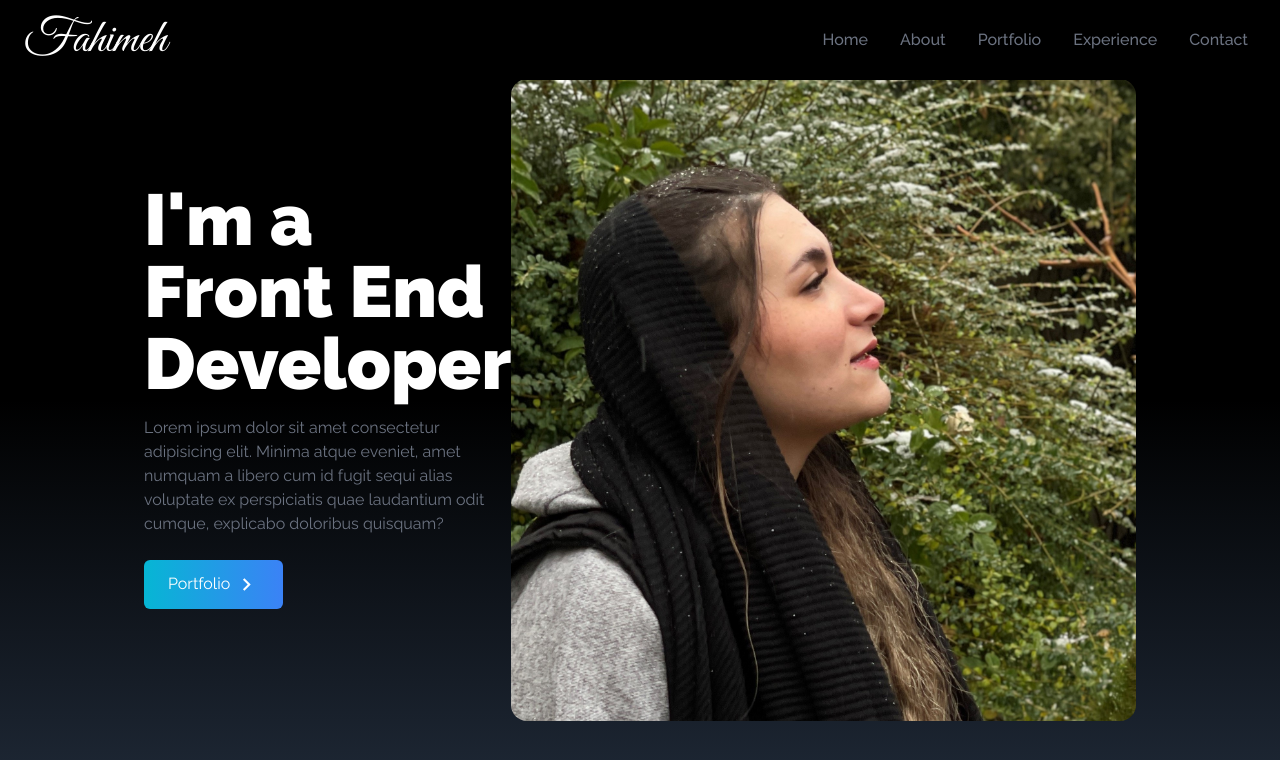
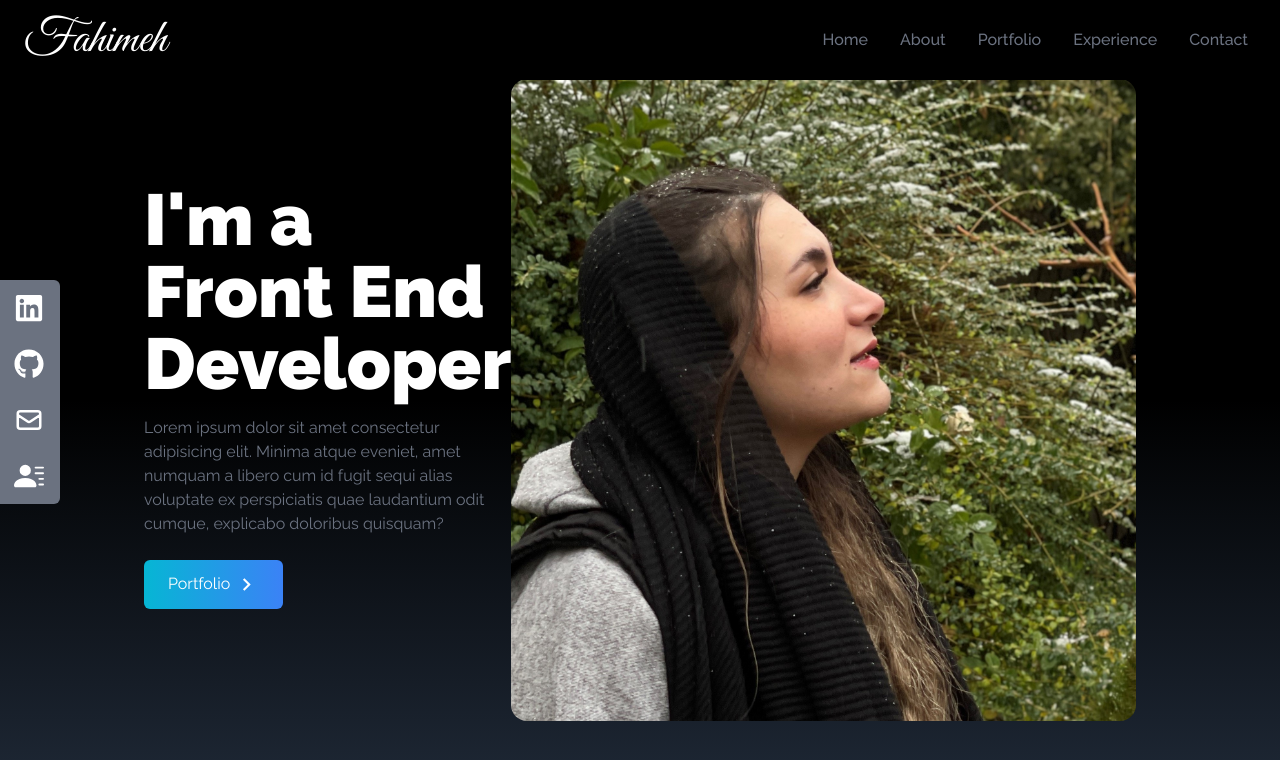
Before and after one commit to fahimehsd/portfolio-website, a React (Create React App) app: page / in a window 1280 px wide. Shown: the top 760 px of the page. Built offline with nearby package versions, Linux system fonts and the light colour scheme.

Commit message:
social links added

```diff
--- a/src/App.js
+++ b/src/App.js
@@ -1,12 +1,15 @@
 import React from "react";
 import NavBar from "./components/NavBar";
 import Home from "./components/Home";
+import SocialLinks from "./components/SocialLinks";
 
 const App = () => {
   return (
     <div>
       <NavBar />
       <Home />
+
+      <SocialLinks />
     </div>
   );
 };
--- /dev/null
+++ b/src/components/SocialLinks.jsx
@@ -0,0 +1,77 @@
+import React from "react";
+import { FaGithub, FaLinkedin } from "react-icons/fa";
+import { HiOutlineMail } from "react-icons/hi";
+import { BsFillPersonLinesFill } from "react-icons/bs";
+
+const SocialLinks = () => {
+  const links = [
+    {
+      id: 1,
+      child: (
+        <>
+          LinedIn <FaLinkedin size={30} />
+        </>
+      ),
+      href: "https://linkedin.com",
+      style: "rounded-tr-md"
+    },
+    {
+      id: 2,
+      child: (
+        <>
+          GitHub <FaGithub size={30} />
+        </>
+      ),
+      href: "https://github.com/fahimehsd"
+    },
+    {
+      id: 3,
+      child: (
+        <>
+          Mail <HiOutlineMail size={30} />
+        </>
+      ),
+      href: "mailto:fahimehsadeghi3@gmail.com"
+    },
+    {
+      id: 4,
+      child: (
+        <>
+          Resume <BsFillPersonLinesFill size={30} />
+        </>
+      ),
+      href: "/resume.pdf",
+      style: "rounded-br-md",
+      download: true
+    }
+  ];
+
+  return (
+    <div className="hidden lg:flex flex-col top-[35%] left-0 fixed">
+      <ul>
+        {links.map(({ id, child, href, style, download }) => (
+          <li
+            key={id}
+            className={
+              "flex justify-between items-center w-40 h-14 px-4 ml-[-100px] hover:rounded-md hover:ml-[-10px] duration-300 bg-gray-500" +
+              " " +
+              style
+            }
+          >
+            <a
+              href={href}
+              className="flex justify-between items-center w-full text-white"
+              download={download}
+              target="_blank"
+              rel="noreferrer"
+            >
+              {child}
+            </a>
+          </li>
+        ))}
+      </ul>
+    </div>
+  );
+};
+
+export default SocialLinks;
```
Also changed, not shown: 1 other file (tests, documents, lock files or other folders).
